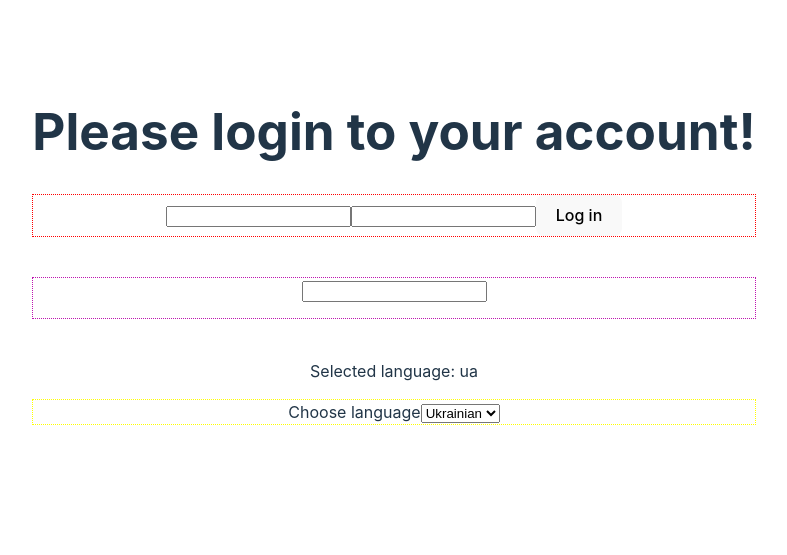
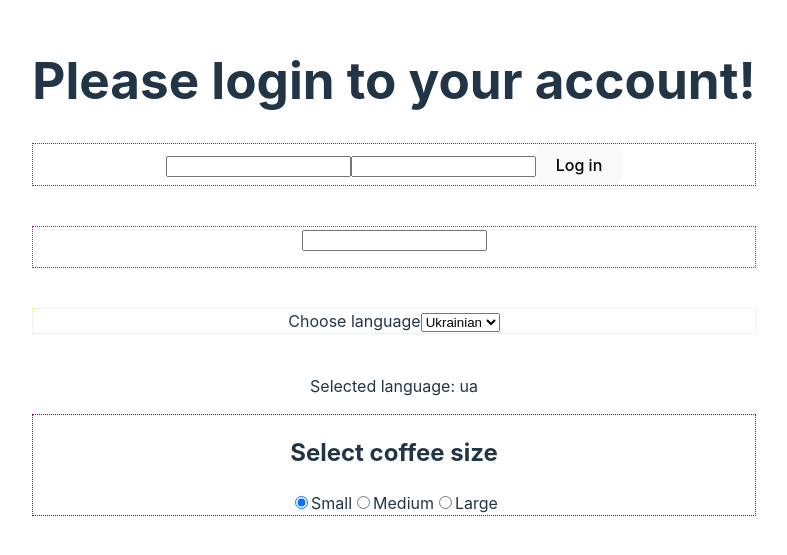
Before and after one commit to Vaddex/react_test-3, a React (Vite) app: page / in a window 1280 px wide. Shown: the part 133-688 px from the top of the page, without its empty margins (246-1033 px from the left). Built offline with nearby package versions, Linux system fonts and the light colour scheme.

Commit message:
added CoffeeSizeCheckbox component

```diff
--- a/src/components/App.jsx
+++ b/src/components/App.jsx
@@ -2,6 +2,7 @@
 import LoginForm from "./LoginForm/LoginForm";
 import SearchBar from "./SearchBar/SearchBar";
 import LangSwitcher from "./LangSwitcher/LangSwitcher";
+import CoffeeSizeCheckbox from "./CoffeeSizeCheckbox/CoffeeSizeCheckbox";
 import { useState } from "react";
 import "./App.css";
 
@@ -13,6 +14,10 @@ function App() {
 
     // default selected lang
     const [lang, setLang] = useState("ua");
+
+    // coffee size checkbox
+    const [coffeeSize, setCoffeeSize] = useState("sm");
+
     return (
         <>
             <h1>Please login to your account!</h1>
@@ -21,9 +26,14 @@ function App() {
             <SearchBar />
 
             <div>
+                <LangSwitcher value={lang} onSelect={setLang} />
                 <p>Selected language: {lang}</p>
-                <LangSwitcher value={lang} onSelect={setLang} />
             </div>
+
+            <CoffeeSizeCheckbox
+                coffeeSize={coffeeSize}
+                setCoffeeSize={setCoffeeSize}
+            />
         </>
     );
 }
--- /dev/null
+++ b/src/components/CoffeeSizeCheckbox/CoffeeSizeCheckbox.jsx
@@ -0,0 +1,46 @@
+import { useId } from "react";
+import css from "./CoffeeSizeCheckbox.module.css";
+
+const CoffeeSizeCheckbox = ({ coffeeSize, setCoffeeSize }) => {
+    const selectID = useId();
+    const handleSizeChange = (evt) => {
+        setCoffeeSize(evt.target.value);
+    };
+
+    return (
+        <div className={css.container} id={selectID}>
+            <h2>Select coffee size</h2>
+            <label>
+                <input
+                    id={selectID}
+                    type="radio"
+                    name="coffeeSize"
+                    value="sm"
+                    checked={coffeeSize === "sm"}
+                    onChange={handleSizeChange}
+                />
+                Small
+                <input
+                    id={selectID}
+                    type="radio"
+                    name="coffeeSize"
+                    value="md"
+                    checked={coffeeSize === "md"}
+                    onChange={handleSizeChange}
+                />
+                Medium
+                <input
+                    id={selectID}
+                    type="radio"
+                    name="coffeeSize"
+                    value="lg"
+                    checked={coffeeSize === "lg"}
+                    onChange={handleSizeChange}
+                />
+                Large
+            </label>
+        </div>
+    );
+};
+
+export default CoffeeSizeCheckbox;
--- /dev/null
+++ b/src/components/CoffeeSizeCheckbox/CoffeeSizeCheckbox.module.css
@@ -0,0 +1,3 @@
+.container {
+    border: 1px dotted purple;
+}
```
